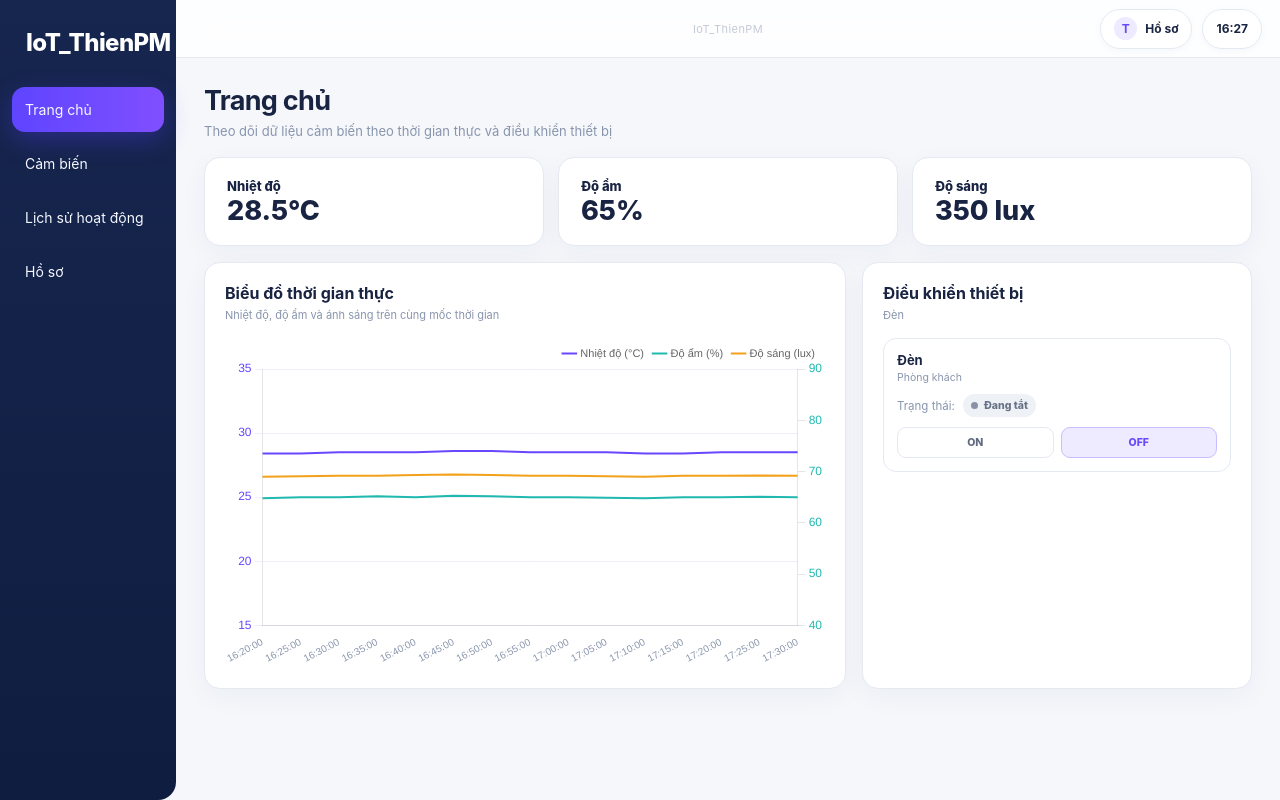
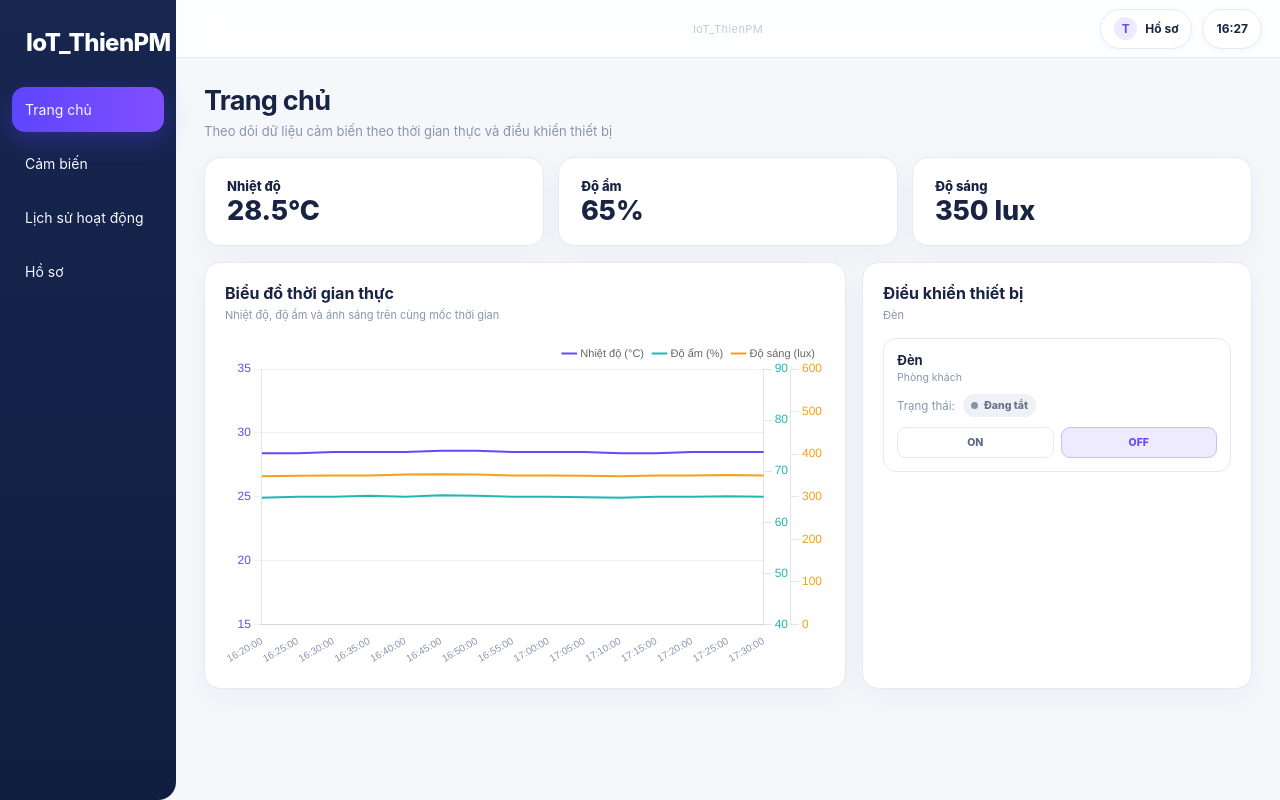
Before and after one commit to thienpham205/IoT, a React (Vite) app in the folder iot_thien_react_frontend/: page /login in a window 1280 px wide. Both pictures are taken after a click on the button "Đăng nhập". Built offline with nearby package versions, Linux system fonts and the light colour scheme; no server answers.

Commit message:
Biểu đồ Trang chủ: hiện trục Độ sáng (0-600 lux) bên phải

```diff
--- a/iot_thien_react_frontend/src/components/dashboard/SensorChart.jsx
+++ b/iot_thien_react_frontend/src/components/dashboard/SensorChart.jsx
@@ -68,10 +68,13 @@ export default function SensorChart({ chart }) {
         grid: { drawOnChartArea: false },
         ticks: { color: '#20b9b0', stepSize: 10 }
       },
+      // Trục Độ sáng: bên phải, cạnh trục Độ ẩm; số màu cam khớp màu đường
       yLight: {
-        display: false,
+        position: 'right',
         suggestedMin: 0,
-        suggestedMax: 600
+        suggestedMax: 600,
+        grid: { drawOnChartArea: false },
+        ticks: { color: '#f3a11a', stepSize: 100 }
       }
     }
   }
```
